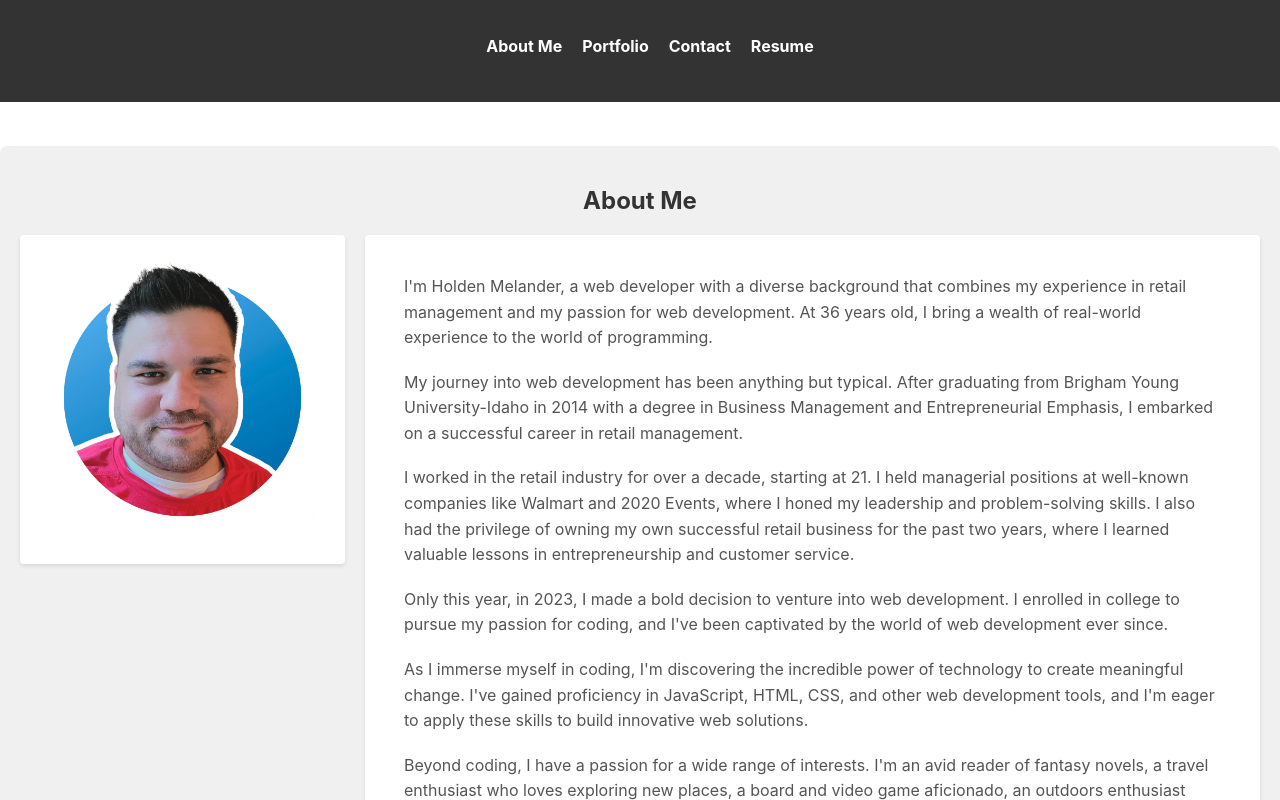
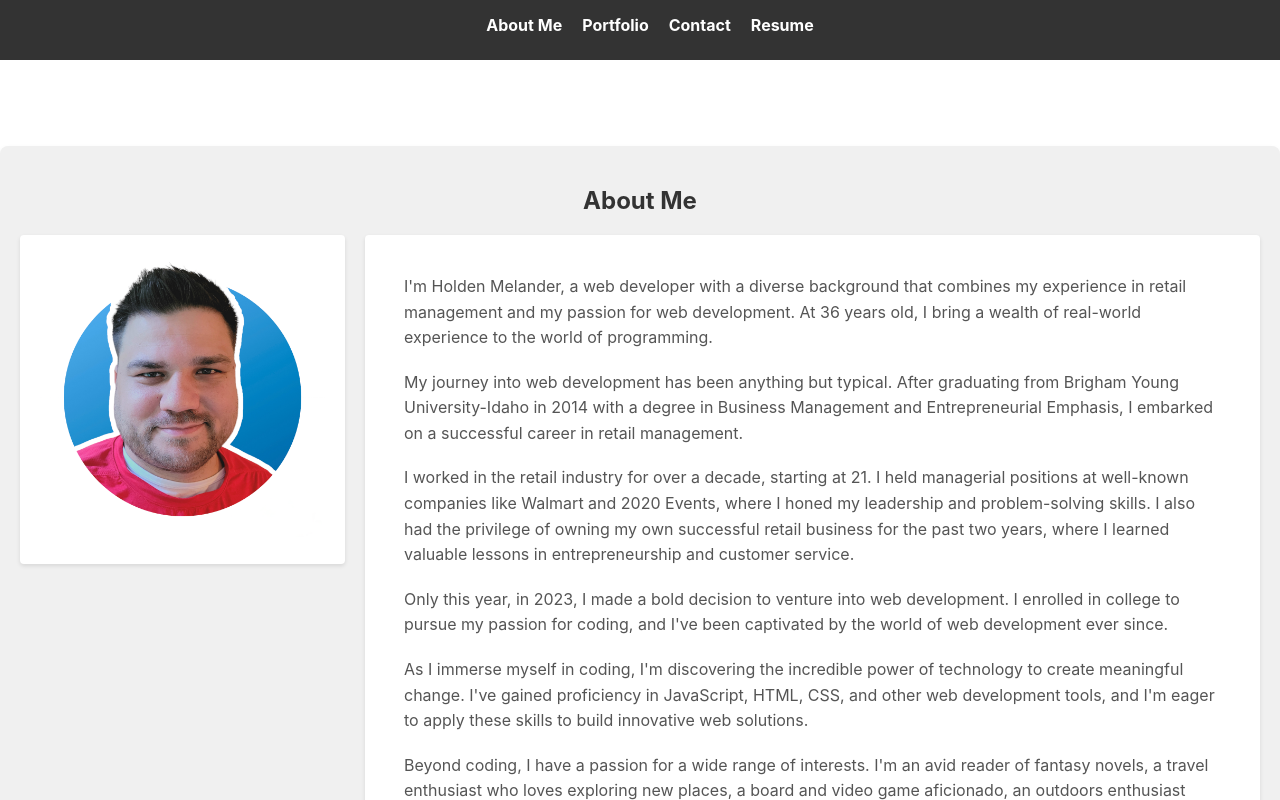
Before and after one commit to Essence1987/portfolio, a React (Create React App) app in the folder my-portfolio/: page / in a window 1280 px wide. Shown: the top 800 px of the page. Built offline with nearby package versions, Linux system fonts and the light colour scheme.

Commit message:
modified header size

```diff
--- a/my-portfolio/src/components/Header.css
+++ b/my-portfolio/src/components/Header.css
@@ -20,6 +20,7 @@ header {
     padding: 20px;
     width: 100%;
     /* Set width to 100% to span the viewport width */
+    max-height: 20px;
     z-index: 100;
     /* Ensure it appears above other content */
     display: flex;
@@ -56,6 +57,8 @@ header a {
         /* Stack items vertically */
         align-items: flex-start;
         /* Align items to the left */
+        max-height: -moz-fit-content;
+        max-height: fit-content;
     }
 
     header ul {
```
